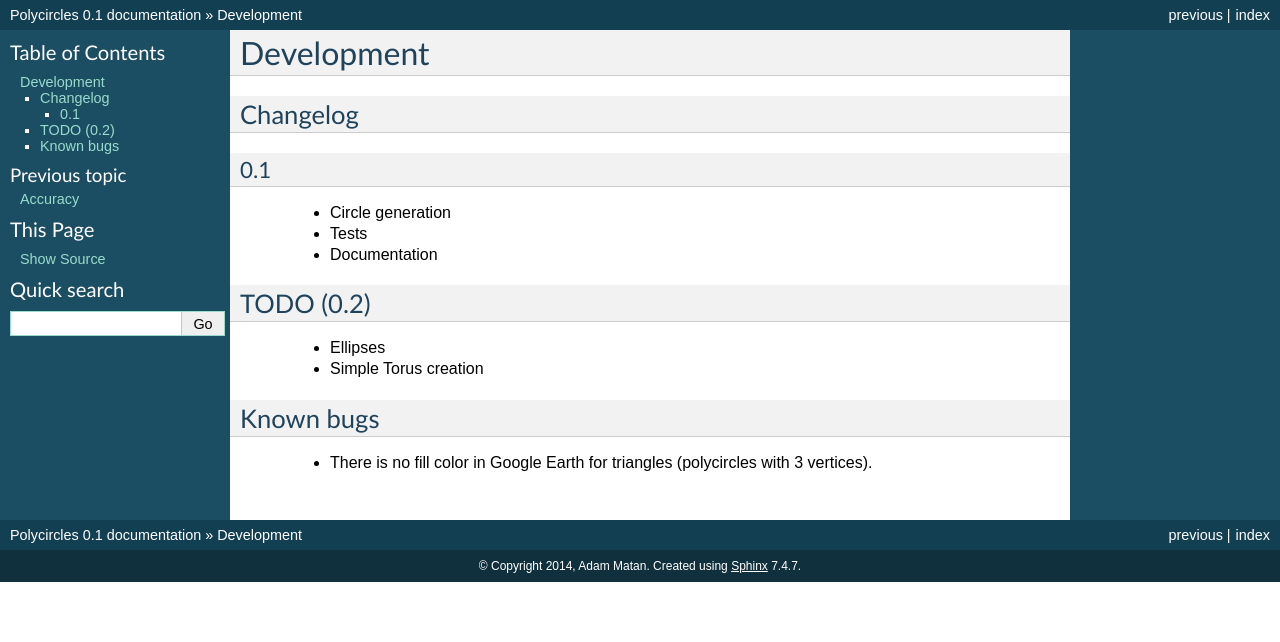
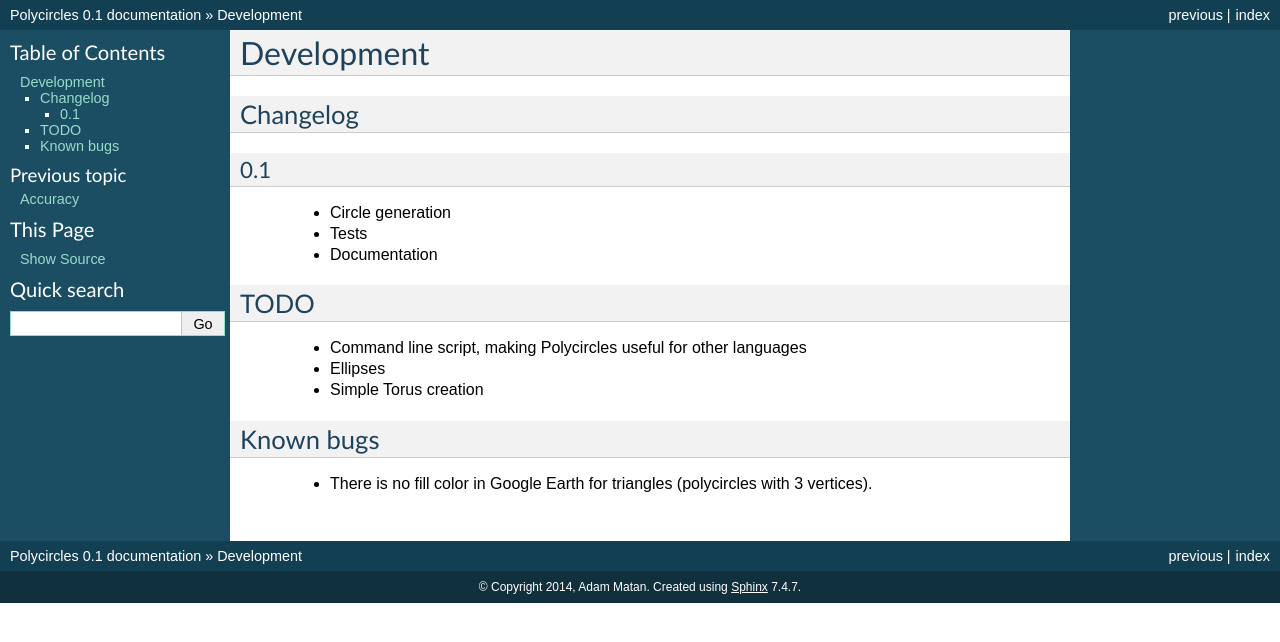
Before and after one commit to adamatan/polycircles, a Sphinx documentation site: the page built from docs/development.rst, in a window 1280 px wide. Shown: the top 642 px of the page. Built offline with Sphinx 7.4.7, drawn with Linux system fonts in a browser that asks for light colours; formulas are drawn with MathJax 3.

Commit message:
Add TODO item.

```diff
--- a/docs/development.rst
+++ b/docs/development.rst
@@ -13,9 +13,10 @@ Changelog
  * Tests
  * Documentation
 
-TODO (0.2)
-----------
+TODO
+----
 
+ * Command line script, making Polycircles useful for other languages
  * Ellipses
  * Simple Torus creation
 
```
